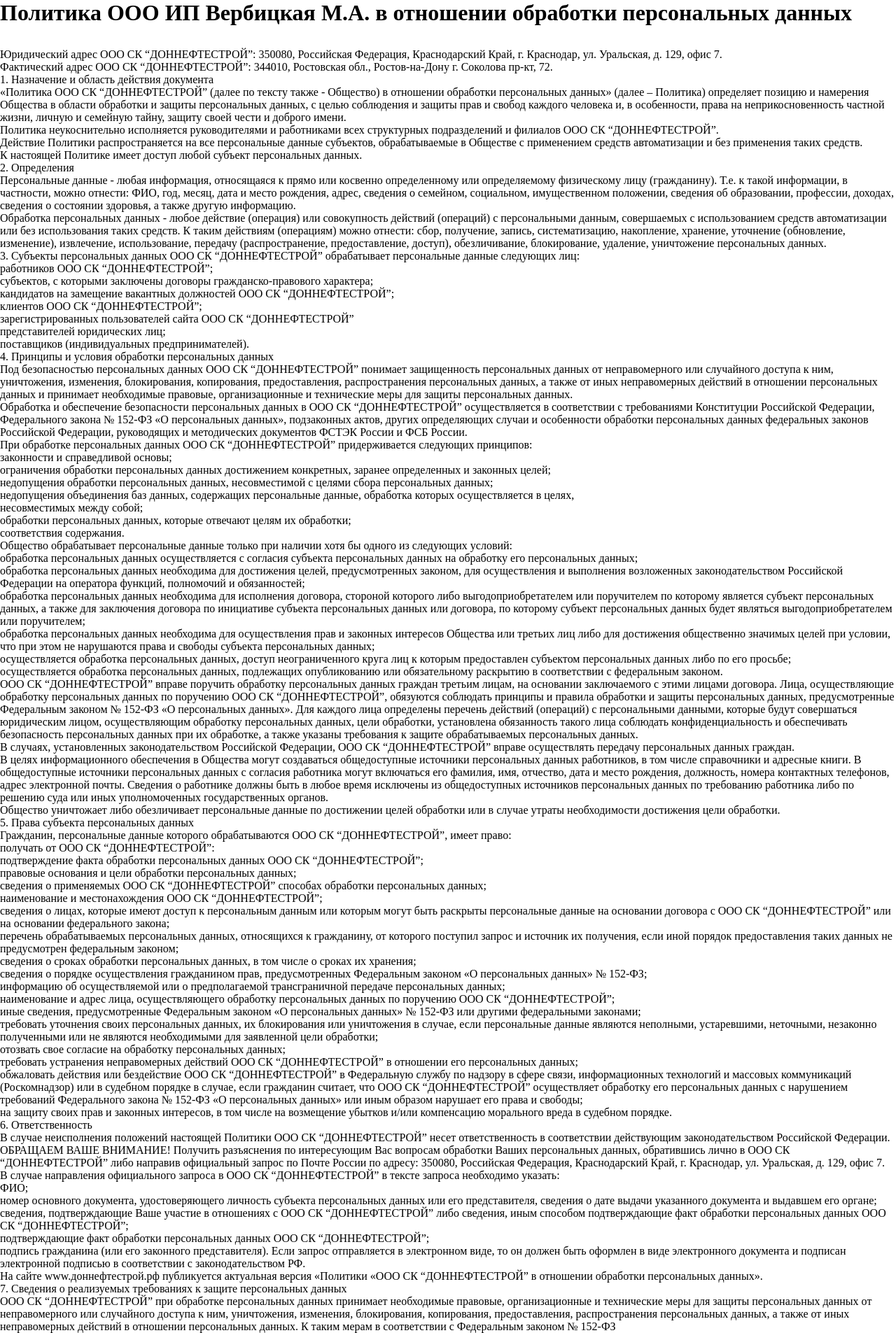
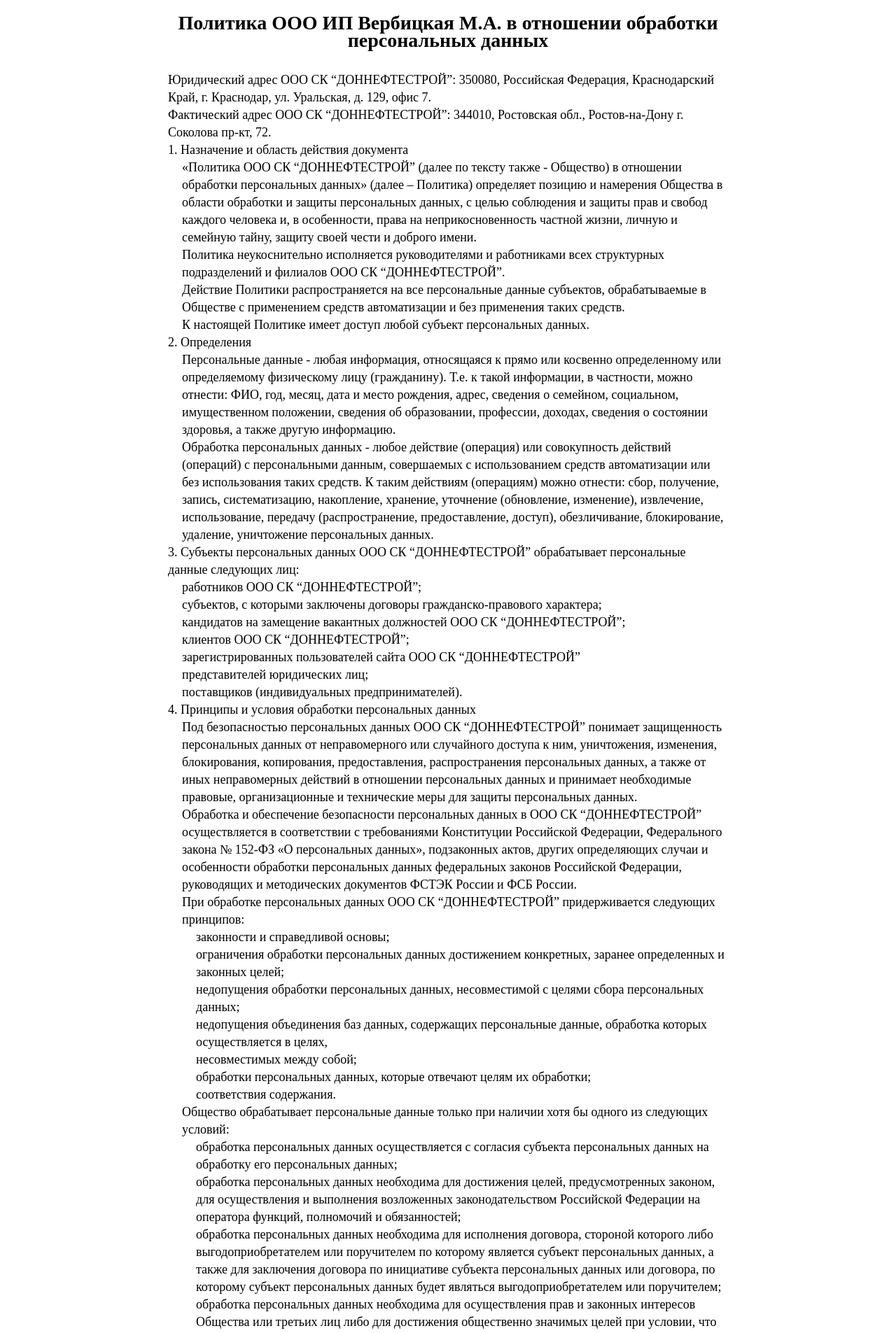
Before and after one commit to vzhabinskiy/Operty, a PHP site: page /php/views/consent.php in a window 1280 px wide. Shown: the top 1905 px of the page at 70% size. Run offline with PHP 8.4, Linux system fonts and the light colour scheme; some web fonts are replaced.

Commit message:
Add files via upload

```diff
--- a/source/css/calendar.css
+++ b/source/css/calendar.css
@@ -78,6 +78,7 @@
     font-size: 20px;
 }
 .add-event-popup-item_input-description {
+    overflow-y: scroll;
     width: 540px;
     height: 113px;
     padding-left: 20px;
@@ -147,6 +148,10 @@
     color: #304351;
     font-size: 18px;
     font-weight: normal;
+}
+.event-detail-item__value_description{
+    height: 100px;
+    overflow-y: scroll;
 }
 .button-edit {
     width: 541px;
--- /dev/null
+++ b/source/css/consent.css
@@ -0,0 +1,15 @@
+.consent__body {
+    max-width:800px;
+    margin: 0 auto;
+    font-size: 18px;
+    line-height: 25px;
+}
+.consent__title {
+    text-align: center;
+    font-size: 28px;
+    margin-top: 20px;
+}
+body.consent__body li {
+    list-style: none;
+    margin-left: 20px;
+}
--- a/source/css/style.css
+++ b/source/css/style.css
@@ -32,6 +32,7 @@
 @import url("profile-editor.css");
 @import url("add-project-popup.css");
 @import url("add-script-popup.css");
+@import url("consent.css");
 
 @font-face {
     font-family: 'CoFoSans';
@@ -85,3 +86,22 @@
     font-family: 'CoFoSans';
 
 }
+::-webkit-scrollbar-thumb {
+    background: #21AA63;
+    border-radius: 5px;
+    box-sizing: border-box;
+}
+::-webkit-scrollbar-thumb:hover {
+    background:  rgb(27, 131, 77);
+}
+::-webkit-scrollbar {
+    border-radius: 10px;
+    width: 7px;
+    height: 7px;
+    background-color: #e6e6e6;
+}
+body::-webkit-scrollbar {
+    width: 10px;
+    height: 10px;
+    background-color: #e6e6e6;
+}
```
Also changed, not shown: source/css/card.css (+0 -13 lines), source/css/editor.css (+12 -0 lines).
